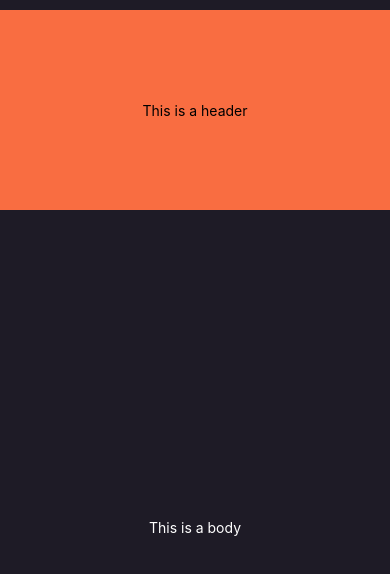
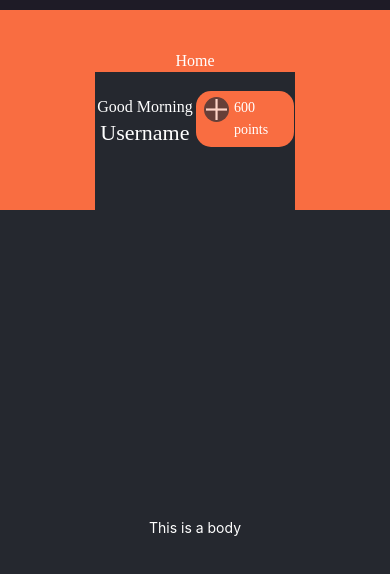
Before and after one commit to Ilyes98/rn-book-store-app, a React Native app: screen / in a window 390 px wide. Shown: the top 574 px of the page. Built offline with nearby package versions, Linux system fonts and the light colour scheme.

Commit message:
Add userInfos view

```diff
--- a/components/Header.jsx
+++ b/components/Header.jsx
@@ -1,10 +1,17 @@
-import { Text, View } from "react-native";
+import { Image, Text, TouchableOpacity, View } from "react-native";
+import icons from "../constants/icons";
+import { COLORS, FONTS } from "../constants/theme";
 import { styles } from "../css/styles";
+import { user } from "../data/user";
+import { UserInfos } from "./UserInfos";
 
 export function Header() {
     return (
-    <View style={styles.header}>
-      <Text>This is a header</Text>
-    </View>
+        <View style={styles.header}>
+            <Text style={FONTS.h3}>Home</Text>
+            <View style={styles.subHeader}>
+                <UserInfos user={user} />
+            </View>
+        </View>
     );
-  }
+}
--- /dev/null
+++ b/components/UserInfos.jsx
@@ -0,0 +1,26 @@
+import { Text, View,TouchableOpacity, Image } from "react-native";
+import icons from "../constants/icons";
+import { COLORS, FONTS } from "../constants/theme";
+import { styles } from "../css/styles";
+
+export function UserInfos({user}) {
+    return (
+        <>
+        <View style={styles.accountBox}>
+            <Text style={FONTS.h3}>Good Morning</Text>
+            <Text style={FONTS.h2}>{user.name}</Text>
+
+        </View>
+        <View style={styles.accountBox}>
+            <TouchableOpacity style={styles.button}>
+            <Image source={icons.plus_icon} style={styles.plusIcon} />
+
+                <Text
+                    style={[FONTS.body4,{color:COLORS.white}]}>
+                     {user.point} points
+                </Text>
+            </TouchableOpacity>
+        </View>
+        </>
+        );
+}
--- a/constants/theme.js
+++ b/constants/theme.js
@@ -50,10 +50,10 @@ export const SIZES = {
 
 export const FONTS = {
     largeTitle: { fontFamily: "Roboto-regular", fontSize: SIZES.largeTitle, lineHeight: 55 },
-    h1: { fontFamily: "Roboto-Black", fontSize: SIZES.h1, lineHeight: 36 },
-    h2: { fontFamily: "Roboto-Bold", fontSize: SIZES.h2, lineHeight: 30 },
-    h3: { fontFamily: "Roboto-Bold", fontSize: SIZES.h3, lineHeight: 22 },
-    h4: { fontFamily: "Roboto-Bold", fontSize: SIZES.h4, lineHeight: 22 },
+    h1: { fontFamily: "Roboto-Black", fontSize: SIZES.h1, lineHeight: 36,color:COLORS.white  },
+    h2: { fontFamily: "Roboto-Bold", fontSize: SIZES.h2, lineHeight: 30,color:COLORS.white },
+    h3: { fontFamily: "Roboto-Bold", fontSize: SIZES.h3, lineHeight: 22,color:COLORS.white  },
+    h4: { fontFamily: "Roboto-Bold", fontSize: SIZES.h4, lineHeight: 22,color:COLORS.white  },
     body1: { fontFamily: "Roboto-Regular", fontSize: SIZES.body1, lineHeight: 36 },
     body2: { fontFamily: "Roboto-Regular", fontSize: SIZES.body2, lineHeight: 30 },
     body3: { fontFamily: "Roboto-Regular", fontSize: SIZES.body3, lineHeight: 22 },
--- /dev/null
+++ b/css/styles.js
@@ -0,0 +1,59 @@
+import {
+  StyleSheet
+} from "react-native";
+import {
+  COLORS
+} from "../constants/theme";
+
+export const styles = StyleSheet.create({
+  container: {
+    flex: 1,
+    backgroundColor: COLORS.black,
+    paddingTop: 10,
+  },
+  header: {
+    height: 200,
+    backgroundColor: COLORS.primary,
+    paddingTop: 40,
+    alignItems: 'center',
+  },
+  body: {
+    flex: 1,
+    alignItems: 'center',
+    backgroundColor: COLORS.secondary,
+    justifyContent: 'center',
+  },
+  subHeader: {
+    flex: 1,
+    backgroundColor: COLORS.secondary,
+    flexDirection: 'row',
+    flexWrap: 'wrap',
+  },
+  accountBox: {
+    width: '50%',
+    height: 100,
+    alignItems: 'center',
+    justifyContent: 'center',
+
+  },
+  button: {
+    paddingHorizontal: 8,
+    paddingVertical: 6,
+    borderRadius: 15,
+    backgroundColor: COLORS.primary,
+    marginHorizontal: '1%',
+    marginBottom: 6,
+    minWidth: '48%',
+    textAlign: 'center',
+    flexDirection: 'row',
+  },
+  plusIcon: {
+    width: 25,
+    height: 25,
+    opacity: 0.7,
+    backgroundColor: COLORS.gray1,
+    marginRight: 5,
+    borderRadius: 15,
+    resizeMode: 'cover',
+  }
+});
--- a/css/styles.jsx
+++ /dev/null
@@ -1,21 +0,0 @@
-import { StyleSheet } from "react-native";
-import { COLORS } from "../constants/theme";
-
-export const styles = StyleSheet.create({
-    container: {
-      flex: 1,
-      backgroundColor: COLORS.black,
-      paddingTop: 10,
-    },
-    header: {
-      height: 200,
-      backgroundColor: COLORS.primary,
-      alignItems: 'center',
-      justifyContent: 'center',
-    },
-    body: {
-      flex: 1,
-      alignItems: 'center',
-      justifyContent: 'center',
-    },
-  });
```
